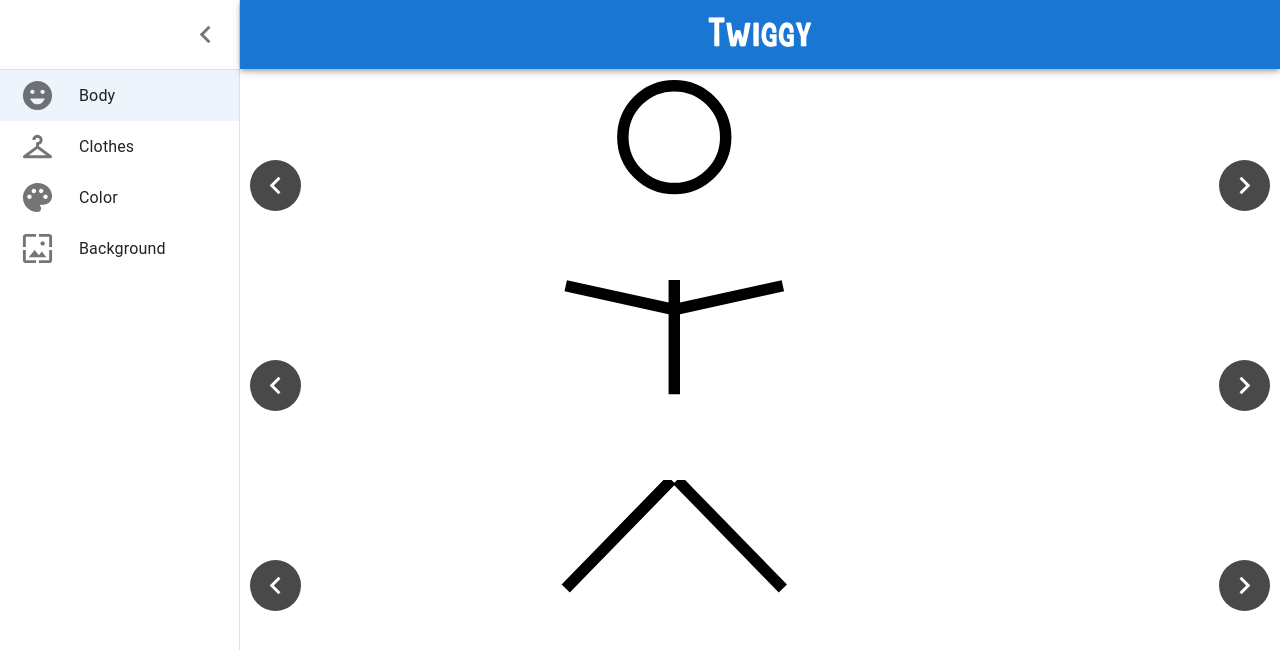
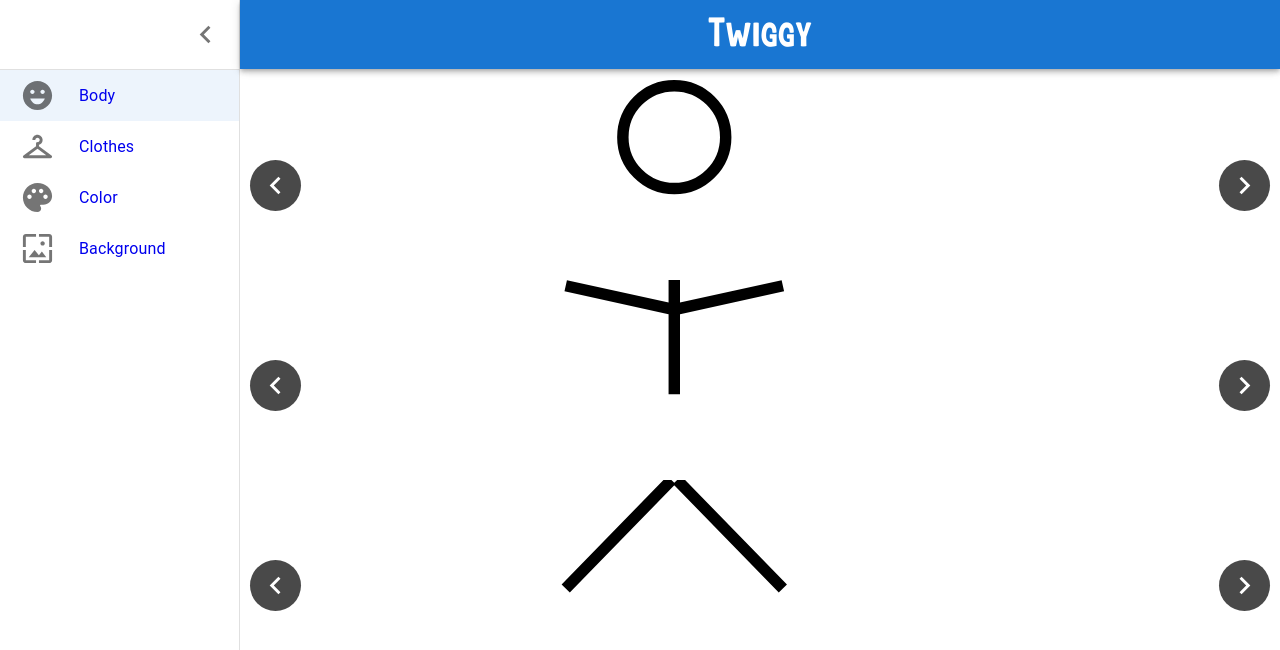
Before and after one commit to s-b-smith/twiggy, a React (Create React App) app in the folder twiggy-app/: page /body in a window 1280 px wide. Shown: the top 650 px of the page. Built offline with nearby package versions, Linux system fonts and the light colour scheme.

Commit message:
Restructured project layout, routing setup created

```diff
--- a/twiggy-app/package.json
+++ b/twiggy-app/package.json
@@ -15,6 +15,7 @@
     "react-dom": "^18.2.0",
     "react-material-ui-carousel": "^3.4.2",
     "react-redux": "^9.2.0",
+    "react-router": "^7.8.0",
     "react-scripts": "^5.0.1",
     "web-vitals": "^2.1.4"
   },
--- a/twiggy-app/src/App.tsx
+++ b/twiggy-app/src/App.tsx
@@ -1,14 +1,35 @@
 import { CssBaseline, ThemeProvider } from '@mui/material';
-import NavDrawer from './components/NavDrawer';
+import NavDrawer from './pages/NavDrawer';
 import theme from './theme';
-import StickFigureEditor from './components/StickFigureEditor';
+import EditorWrapper from './components/EditorWrapper';
+import { Route, Routes } from 'react-router';
+import BodyEditor from 'pages/body/BodyEditor';
 
 const App = () => {
+  /*
+  TODO: Need to render all carousels at once on page load.
+        Each route will perform an action to set the active carousel
+  */
   return (
     <ThemeProvider theme={theme}>
       <CssBaseline />
       <NavDrawer />
-      <StickFigureEditor />
+      <Routes>
+        <Route
+          path="/"
+          element={<EditorWrapper />}
+          action={() => {
+            console.log('Test');
+          }}
+        >
+          <Route path="/body" element={<BodyEditor />} />
+          <Route path="/clothes" element={<h2>Not built yet</h2>} />
+          <Route path="/color" element={<h2>Not built yet</h2>} />
+          <Route path="/background" element={<h2>Not built yet</h2>} />
+          <Route path="*" element={<h2>404 Not Found</h2>} />
+          <Route path="" element={<h2>404 Not Found</h2>} />
+        </Route>
+      </Routes>
     </ThemeProvider>
   );
 };
--- /dev/null
+++ b/twiggy-app/src/components/EditorWrapper.tsx
@@ -0,0 +1,25 @@
+import { Box } from '@mui/material';
+import { useAppSelector } from 'hooks/react-redux-hooks';
+import { Outlet } from 'react-router';
+
+const EditorWrapper = () => {
+  const { isOpen: isNavDrawerOpen } = useAppSelector(state => state.navBar);
+
+  return (
+    <Box
+      sx={{
+        display: 'flex',
+        flexDirection: 'column',
+        textAlign: 'center',
+        alignItems: 'center',
+        ml: isNavDrawerOpen ? '240px' : '65px',
+        mt: '80px',
+        maxWidth: `calc(100% - '65px'})`
+      }}
+    >
+      <Outlet />
+    </Box>
+  );
+};
+
+export default EditorWrapper;
--- a/twiggy-app/src/components/StickFigureEditor.tsx
+++ /dev/null
@@ -1,69 +0,0 @@
-import { Box } from '@mui/material';
-import Carousel from 'react-material-ui-carousel';
-import { CarouselProps } from 'react-material-ui-carousel/dist/components/types';
-import Canvas from './Canvas';
-import {
-  drawCircleHead,
-  drawOvalHorizontalHead,
-  drawOvalVerticalHead,
-  drawSquareHead
-} from '../shapes/heads';
-import { drawCircleTorso, drawOvalTorso, drawStickTorso } from '../shapes/torsos';
-import { drawRoundLegs, drawRoundSkinnyLegs, drawStickLegs } from '../shapes/legs';
-import { useAppSelector } from 'hooks/react-redux-hooks';
-
-interface StickFigureCarouselProps extends CarouselProps {
-  isNavDrawerOpen: boolean;
-}
-const StickFigureCarousel = (props: StickFigureCarouselProps) => (
-  <Carousel
-    autoPlay={false}
-    navButtonsAlwaysVisible={true}
-    animation="slide"
-    duration={500}
-    indicators={false}
-    height="200px"
-    sx={{ width: props.isNavDrawerOpen ? '100%' : '75%' }}
-    {...props}
-  />
-);
-
-// type StickFigureProps = {
-//   isNavDrawerOpen: boolean;
-// };
-const StickFigureEditor = () => {
-  const { isOpen: isNavDrawerOpen } = useAppSelector(state => state.navBar);
-
-  return (
-    <Box
-      sx={{
-        display: 'flex',
-        flexDirection: 'column',
-        textAlign: 'center',
-        alignItems: 'center',
-        ml: isNavDrawerOpen ? '240px' : '65px',
-        mt: '80px',
-        maxWidth: `calc(100% - '65px'})`
-      }}
-    >
-      <StickFigureCarousel isNavDrawerOpen={isNavDrawerOpen}>
-        <Canvas draw={drawCircleHead} />
-        <Canvas draw={drawOvalVerticalHead} />
-        <Canvas draw={drawOvalHorizontalHead} />
-        <Canvas draw={drawSquareHead} />
-      </StickFigureCarousel>
-      <StickFigureCarousel isNavDrawerOpen={isNavDrawerOpen}>
-        <Canvas draw={drawStickTorso} />
-        <Canvas draw={drawOvalTorso} />
-        <Canvas draw={drawCircleTorso} />
-      </StickFigureCarousel>
-      <StickFigureCarousel isNavDrawerOpen={isNavDrawerOpen}>
-        <Canvas draw={drawStickLegs} />
-        <Canvas draw={drawRoundLegs} />
-        <Canvas draw={drawRoundSkinnyLegs} />
-      </StickFigureCarousel>
-    </Box>
-  );
-};
-
-export default StickFigureEditor;
--- /dev/null
+++ b/twiggy-app/src/components/TwiggyCarousel.tsx
@@ -0,0 +1,20 @@
+import Carousel from 'react-material-ui-carousel';
+import { CarouselProps } from 'react-material-ui-carousel/dist/components/types';
+
+interface TwiggyCarouselProps extends CarouselProps {
+  isNavDrawerOpen: boolean;
+}
+const TwiggyCarousel = (props: TwiggyCarouselProps) => (
+  <Carousel
+    autoPlay={false}
+    navButtonsAlwaysVisible={true}
+    animation="slide"
+    duration={500}
+    indicators={false}
+    height="200px"
+    sx={{ width: props.isNavDrawerOpen ? '100%' : '75%' }}
+    {...props}
+  />
+);
+
+export default TwiggyCarousel;
--- a/twiggy-app/src/index.tsx
+++ b/twiggy-app/src/index.tsx
@@ -5,12 +5,15 @@ import './index.css';
 import App from './App';
 import reportWebVitals from './reportWebVitals';
 import store from './store/store';
+import { BrowserRouter } from 'react-router';
 
 const root = ReactDOM.createRoot(document.getElementById('root') as HTMLElement);
 root.render(
   <React.StrictMode>
     <Provider store={store}>
-      <App />
+      <BrowserRouter>
+        <App />
+      </BrowserRouter>
     </Provider>
   </React.StrictMode>
 );
--- a/twiggy-app/src/components/NavDrawer.tsx
+++ b/twiggy-app/src/pages/NavDrawer.tsx
@@ -28,7 +28,7 @@ import {
   useTheme
 } from '@mui/material';
 import { useAppDispatch, useAppSelector } from 'hooks/react-redux-hooks';
-import { useState } from 'react';
+import { Link, useLocation } from 'react-router';
 import { setIsOpen } from 'store/navBarSlice';
 
 const drawerOptions = ['Body', 'Clothes', 'Color', 'Background'];
@@ -106,9 +106,10 @@ const AppBar = styled(MuiAppBar, {
 
 const NavDrawer = () => {
   const theme = useTheme();
-  const [selectedMenuItemIndex, setSelectedMenuItemIndex] = useState(0);
   const { isOpen: isNavDrawerOpen } = useAppSelector(state => state.navBar);
   const dispatch = useAppDispatch();
+  const location = useLocation();
+  const currentPath = location.pathname;
 
   const handleDrawerOpen = () => {
     dispatch(setIsOpen(true));
@@ -116,8 +117,35 @@ const NavDrawer = () => {
   const handleDrawerClose = () => {
     dispatch(setIsOpen(false));
   };
-  const handleMenuItemClick = (index: number) => setSelectedMenuItemIndex(index);
 
+  const getNavLink = (index: number): string => {
+    switch (index) {
+      case 0:
+        return '/body';
+      case 1:
+        return '/clothes';
+      case 2:
+        return '/color';
+      case 3:
+        return '/background';
+      default:
+        return '/';
+    }
+  };
+  const isNavButtonSelected = (index: number) => {
+    switch (currentPath) {
+      case '/body':
+        return index === 0;
+      case '/clothes':
+        return index === 1;
+      case '/color':
+        return index === 2;
+      case '/background':
+        return index === 3;
+      default:
+        return false;
+    }
+  };
   const getNavIcon = (index: number) => {
     const tooltipText = drawerOptions[index];
 
@@ -187,6 +215,7 @@ const NavDrawer = () => {
         <List sx={{ padding: 0 }}>
           {drawerOptions.map((text, index) => (
             <ListItem key={text} disablePadding sx={{ display: 'block' }}>
+              <Link to={getNavLink(index)} style={{ textDecoration: 'none' }}>
                 <ListItemButton
                   id={`menu-item-${index}`}
                   sx={{
@@ -194,8 +223,7 @@ const NavDrawer = () => {
                     justifyContent: isNavDrawerOpen ? 'initial' : 'center',
                     px: 2.5
                   }}
-                selected={index === selectedMenuItemIndex}
-                onClick={() => handleMenuItemClick(index)}
+                  selected={isNavButtonSelected(index)}
                 >
                   <ListItemIcon
                     sx={{
@@ -208,6 +236,7 @@ const NavDrawer = () => {
                   </ListItemIcon>
                   <ListItemText primary={text} sx={{ opacity: isNavDrawerOpen ? 1 : 0 }} />
                 </ListItemButton>
+              </Link>
             </ListItem>
           ))}
         </List>
--- /dev/null
+++ b/twiggy-app/src/pages/body/BodyEditor.tsx
@@ -0,0 +1,38 @@
+import Canvas from 'components/Canvas';
+import TwiggyCarousel from 'components/TwiggyCarousel';
+import {
+  drawCircleHead,
+  drawOvalHorizontalHead,
+  drawOvalVerticalHead,
+  drawSquareHead
+} from '../../shapes/heads';
+import { drawCircleTorso, drawOvalTorso, drawStickTorso } from '../../shapes/torsos';
+import { drawRoundLegs, drawRoundSkinnyLegs, drawStickLegs } from '../../shapes/legs';
+import { useAppSelector } from 'hooks/react-redux-hooks';
+
+const BodyEditor = () => {
+  const { isOpen: isNavDrawerOpen } = useAppSelector(state => state.navBar);
+
+  return (
+    <>
+      <TwiggyCarousel isNavDrawerOpen={isNavDrawerOpen}>
+        <Canvas draw={drawCircleHead} />
+        <Canvas draw={drawOvalVerticalHead} />
+        <Canvas draw={drawOvalHorizontalHead} />
+        <Canvas draw={drawSquareHead} />
+      </TwiggyCarousel>
+      <TwiggyCarousel isNavDrawerOpen={isNavDrawerOpen}>
+        <Canvas draw={drawStickTorso} />
+        <Canvas draw={drawOvalTorso} />
+        <Canvas draw={drawCircleTorso} />
+      </TwiggyCarousel>
+      <TwiggyCarousel isNavDrawerOpen={isNavDrawerOpen}>
+        <Canvas draw={drawStickLegs} />
+        <Canvas draw={drawRoundLegs} />
+        <Canvas draw={drawRoundSkinnyLegs} />
+      </TwiggyCarousel>
+    </>
+  );
+};
+
+export default BodyEditor;
```
Also changed, not shown: 1 other file (tests, documents, lock files or other folders). Lines whose indentation alone changed are shown as unchanged.
